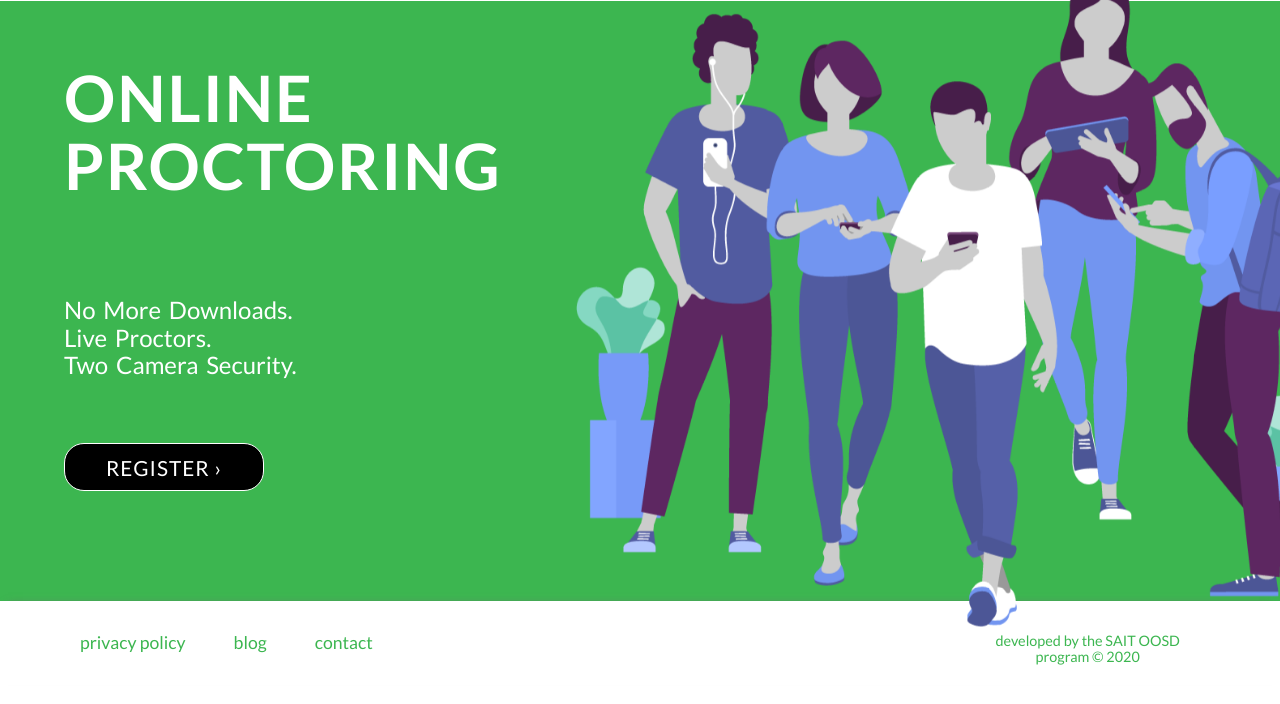
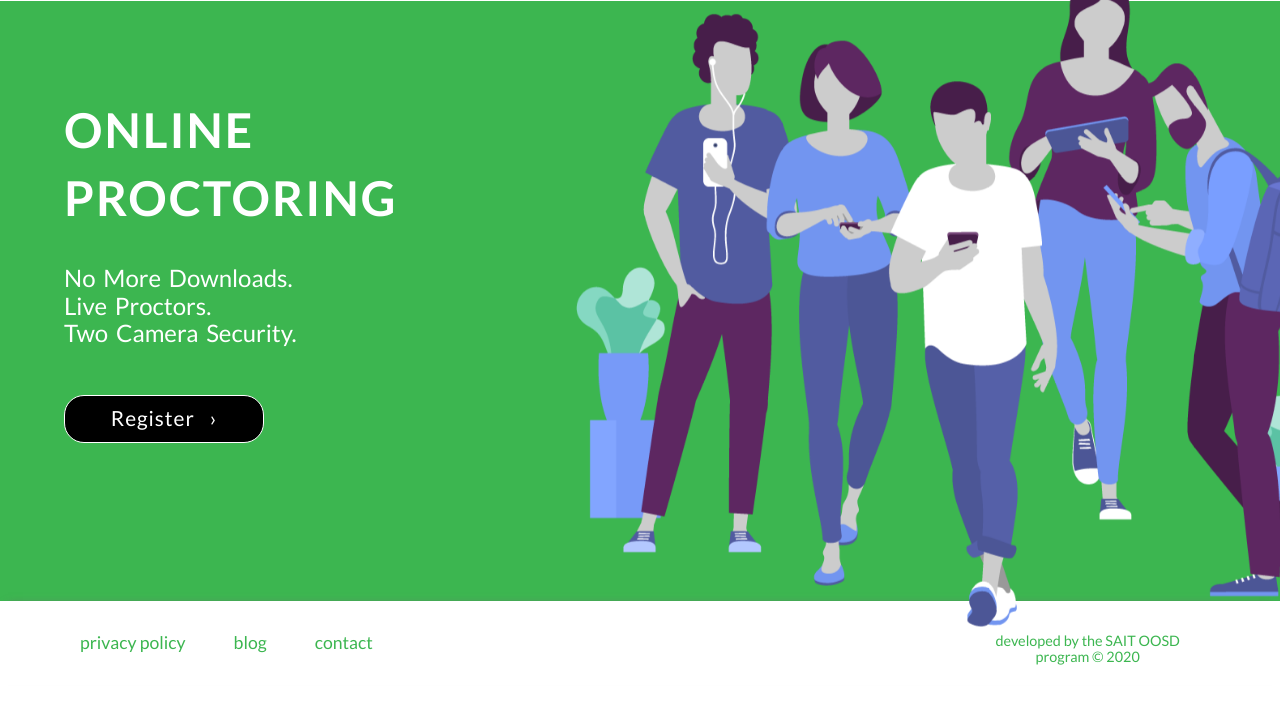
Before and after one commit to michael-grier/SAIT_threaded_project_1, a website: page views/landing.html in a window 1280 px wide. Shown: the part 96-800 px from the top of the page. Drawn offline with Linux system fonts and the light colour scheme.

Commit message:
adjust landing.html styles

```diff
--- a/public/css/style.css
+++ b/public/css/style.css
@@ -93,8 +93,8 @@ body {
 }
 
 .hero_title {
-    margin: 0;
-    font-size: 400%;
+    margin: 2rem 0 0 0;
+    font-size: 300%;
     text-transform: uppercase;
     letter-spacing: .125rem;
     line-height: 4.25rem;
@@ -102,7 +102,7 @@ body {
 }
 
 .hero_text{
-	margin: 6rem auto 4rem auto;
+	margin: 2rem auto 3rem auto;
 	font-weight: 100;
     word-spacing: .2rem;
     text-align: left;
@@ -114,13 +114,13 @@ body {
 	background-color: black;
     color: white;
     display: block;
-	text-transform: uppercase;
+	/* text-transform: uppercase; */
     font-weight: 500;
 	font-size: 130%;
     height: 3rem;
 	max-width: 200px;
     letter-spacing: .06rem;
-    padding-top: .75rem;
+    padding-top: .65rem;
     text-align: center;
     text-decoration: none;
 	transition: 0.3s;
--- a/views/landing.html
+++ b/views/landing.html
@@ -34,7 +34,7 @@
 				Live Proctors.<br/>
 				Two Camera Security.
 			</h2>
-            <a class="hero_btn" href="./register">Register &#8250</a>
+            <a class="hero_btn" href="./register">Register &nbsp; &#8250</a>
         </div>
 		<img class="people" src="../public/img/people.png">
     </main>
```
